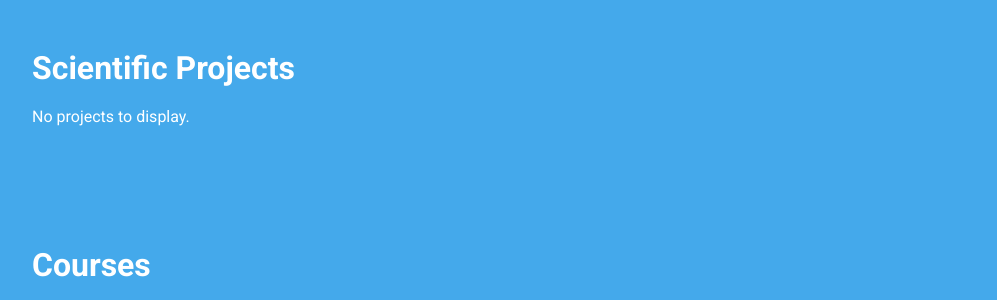
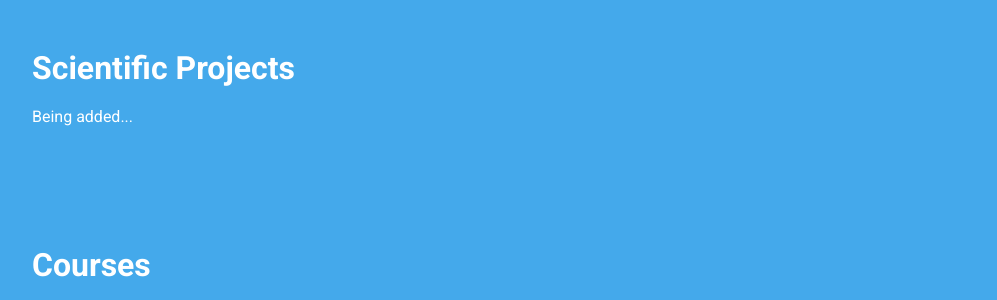
Before and after one commit to nsydn/nsydn.github.io, a Jekyll site: the page built from index.html, in a window 1280 px wide and 900 px high, scrolled down 1409 px. Shown: the part 153-453 px from the top of the window, without its empty margins (38-1035 px from the left). Built offline with Jekyll 4.4.1, drawn with Linux system fonts in a browser that asks for light colours; nearby versions of some CDN libraries.

Commit message:
Update albertine.html

```diff
--- a/_layouts/albertine.html
+++ b/_layouts/albertine.html
@@ -227,7 +227,7 @@ It is threatened by habitat loss.
   {% else %}
     <div class="row">
       <div class="col-md-9">
-        No projects to display.
+        Being added...
       </div>
     </div>
   {% endif %}
```
